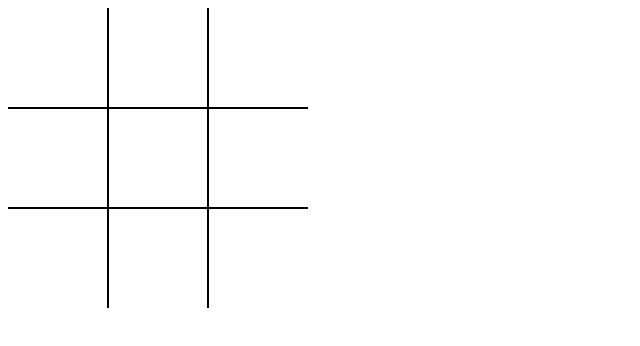
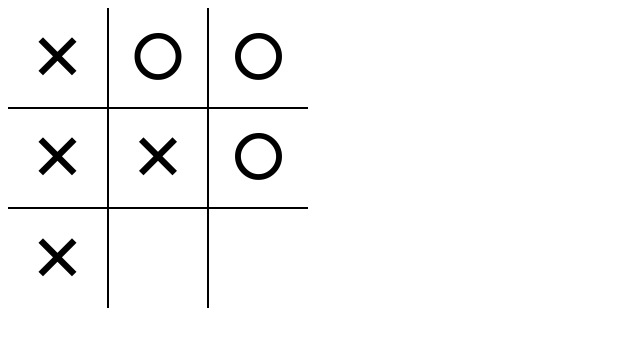
Before and after one commit to paulinakaras/tictactoe, a plain HTML site: page index.html in a window 1280 px wide. Shown: the whole page, without its empty margins (0-640 px from the left). Drawn offline with Linux system fonts and the light colour scheme.

Commit message:
Add 'o' and 'x' unicodes

```diff
--- a/index.html
+++ b/index.html
@@ -7,13 +7,13 @@
     </head>
     <body>
         <div id="container">
-            <div class="cell"></div>
-            <div class="cell"></div>
-            <div class="cell"></div>
-            <div class="cell"></div>
-            <div class="cell"></div>
-            <div class="cell"></div>
-            <div class="cell"></div>
+            <div class="cell x"></div>
+            <div class="cell o"></div>
+            <div class="cell o"></div>
+            <div class="cell x"></div>
+            <div class="cell x"></div>
+            <div class="cell o"></div>
+            <div class="cell x"></div>
             <div class="cell"></div>
             <div class="cell"></div>
         </div>
--- a/style.css
+++ b/style.css
@@ -7,6 +7,10 @@
 }
 .cell {
     border: 1px solid black;
+    font-size: 65px;
+    display: grid;
+    justify-content: center;
+    align-content: center;
 }
 .cell:nth-child(1),
 .cell:nth-child(2),
@@ -24,3 +28,10 @@
 .cell:nth-child(3n) {
     border-right: none;
 }
+
+.o::after {
+    content: "\2B58";
+}
+.x::after{
+    content: "\2715";
+}
```
